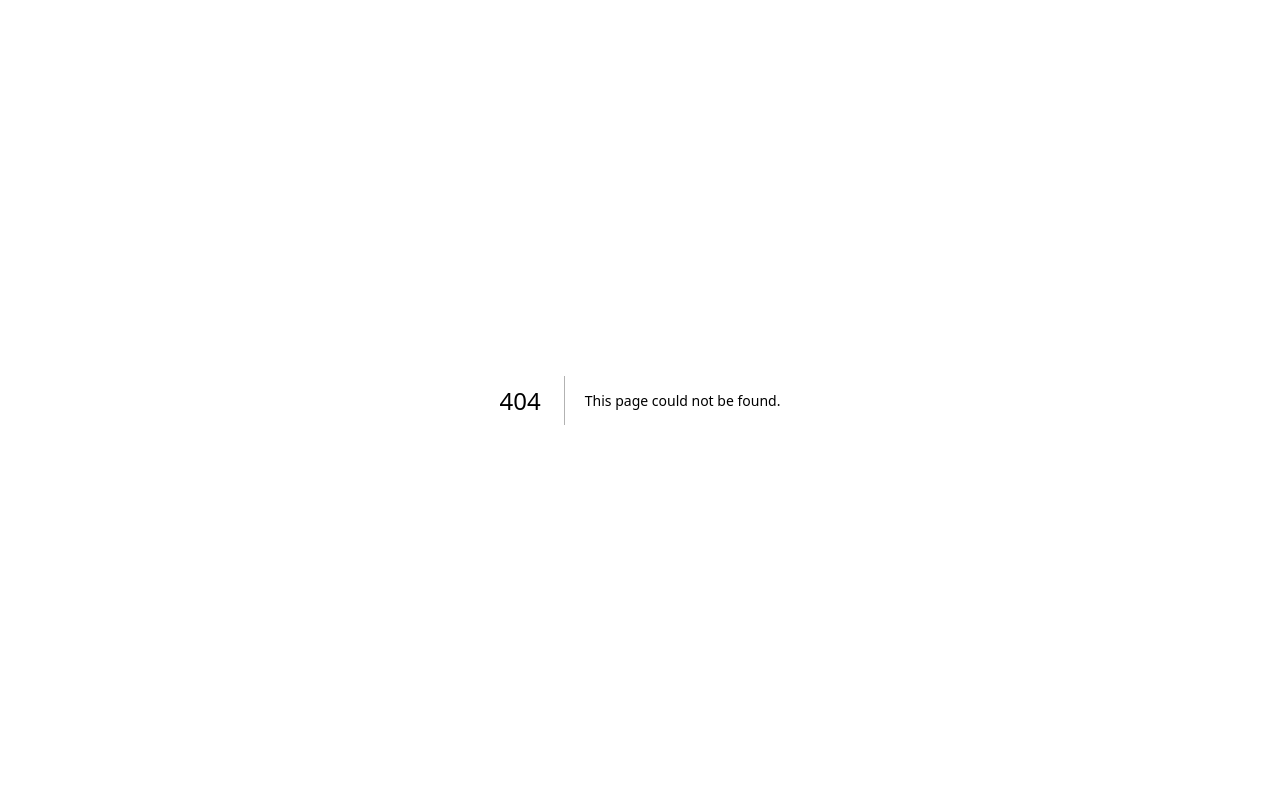
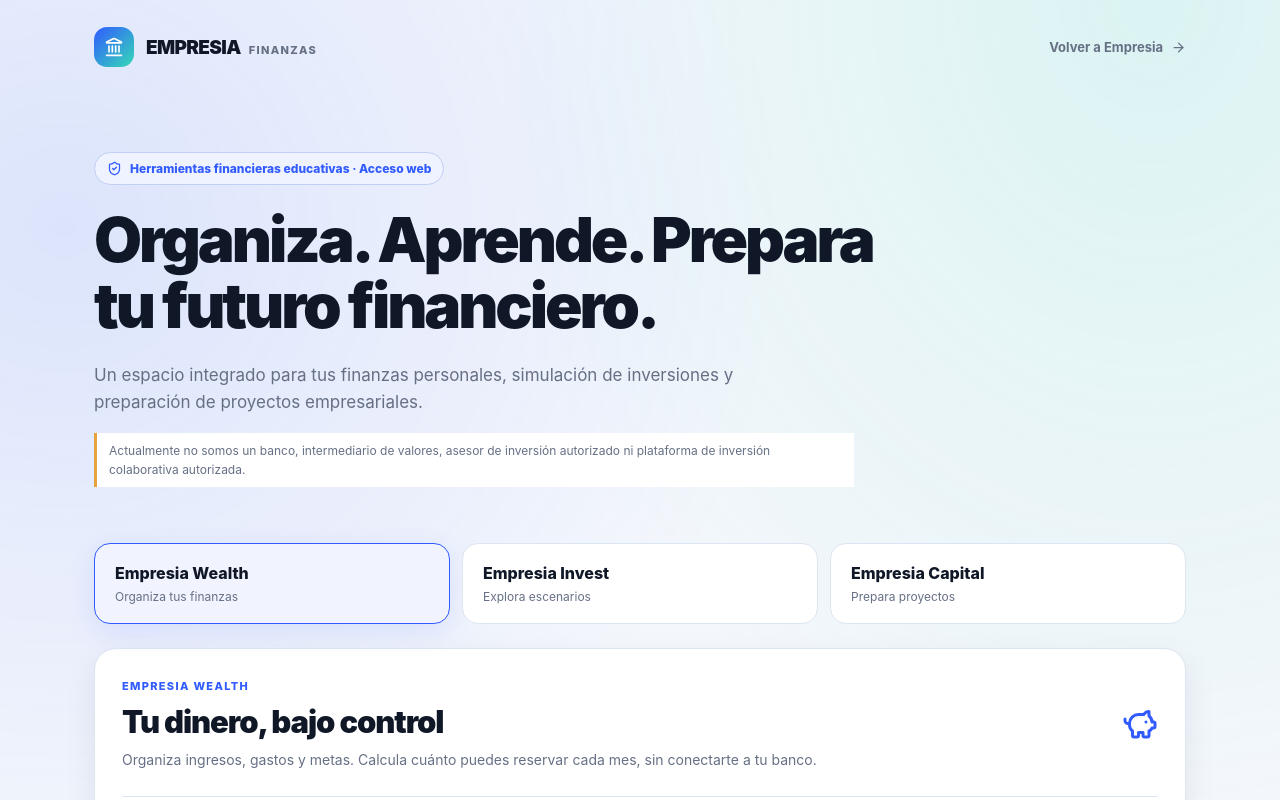
Before and after one commit to angelberiguete-pixel/crm, a Next.js app: page /empresia/wealth in a window 1280 px wide. Before the commit this address had no page. Shown: the top 800 px of the page. Built offline with nearby package versions, Linux system fonts and the light colour scheme.

Commit message:
feat(finanzas): add wealth web route

```diff
--- /dev/null
+++ b/app/empresia/wealth/page.tsx
@@ -0,0 +1,11 @@
+import type { Metadata } from "next";
+import FinanceWorkbench from "../finanzas/finance-workbench";
+
+export const metadata: Metadata = {
+  title: "Empresia Wealth | Planificador financiero",
+  description: "Calcula tu presupuesto, capacidad de ahorro y metas financieras con Empresia Wealth.",
+};
+
+export default function Page() {
+  return <FinanceWorkbench section="wealth" />;
+}
```
